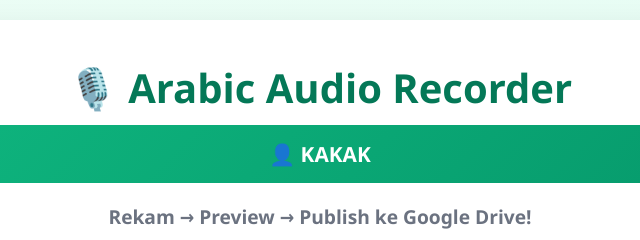
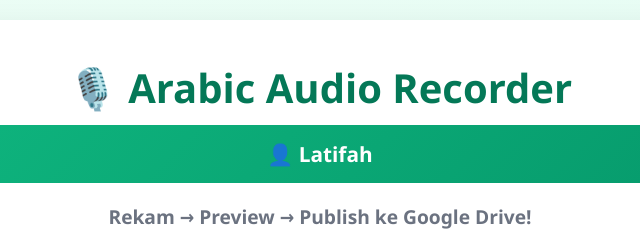
Before and after one commit to ARIEFZ23/arabic-recorder, a plain HTML site: page record2.html in a window 1280 px wide. Shown: the top 240 px of the page, 320-960 px from the left. Drawn offline with Linux system fonts and the light colour scheme.

Commit message:
Update record2.html

```diff
--- a/record2.html
+++ b/record2.html
@@ -304,7 +304,7 @@
     <div class="container">
         <div class="header">
             <h1>🎙️ Arabic Audio Recorder</h1>
-            <div class="user-badge">👤 KAKAK</div>
+            <div class="user-badge">👤 Latifah</div>
             <p class="subtitle">Rekam → Preview → Publish ke Google Drive!</p>
 
             <div id="uploadStatus" class="upload-status"></div>
@@ -338,7 +338,7 @@
 
     <script>
         const SCRIPT_URL = 'https://script.google.com/macros/s/AKfycbxT9bLQ4kU-WyfqTDlrMpZ__5YRaPcRDSZwbR-NDRwT7MS7mPMFU3OhlG3fxANKki0/exec';
-        const USER_NAME = 'kakak';
+        const USER_NAME = 'Latifah';
 
         const defaultWords = [
             'مَرْحَبًا', 'شُكْرًا', 'نَعَمْ', 'لَا', 'مَاءٌ', 'كُتَابٌ', 'قَلَمٌ', 'بَيْتٌ', 'سَيَّارَةٌ', 'مَدْرَسَةٌ',
```
